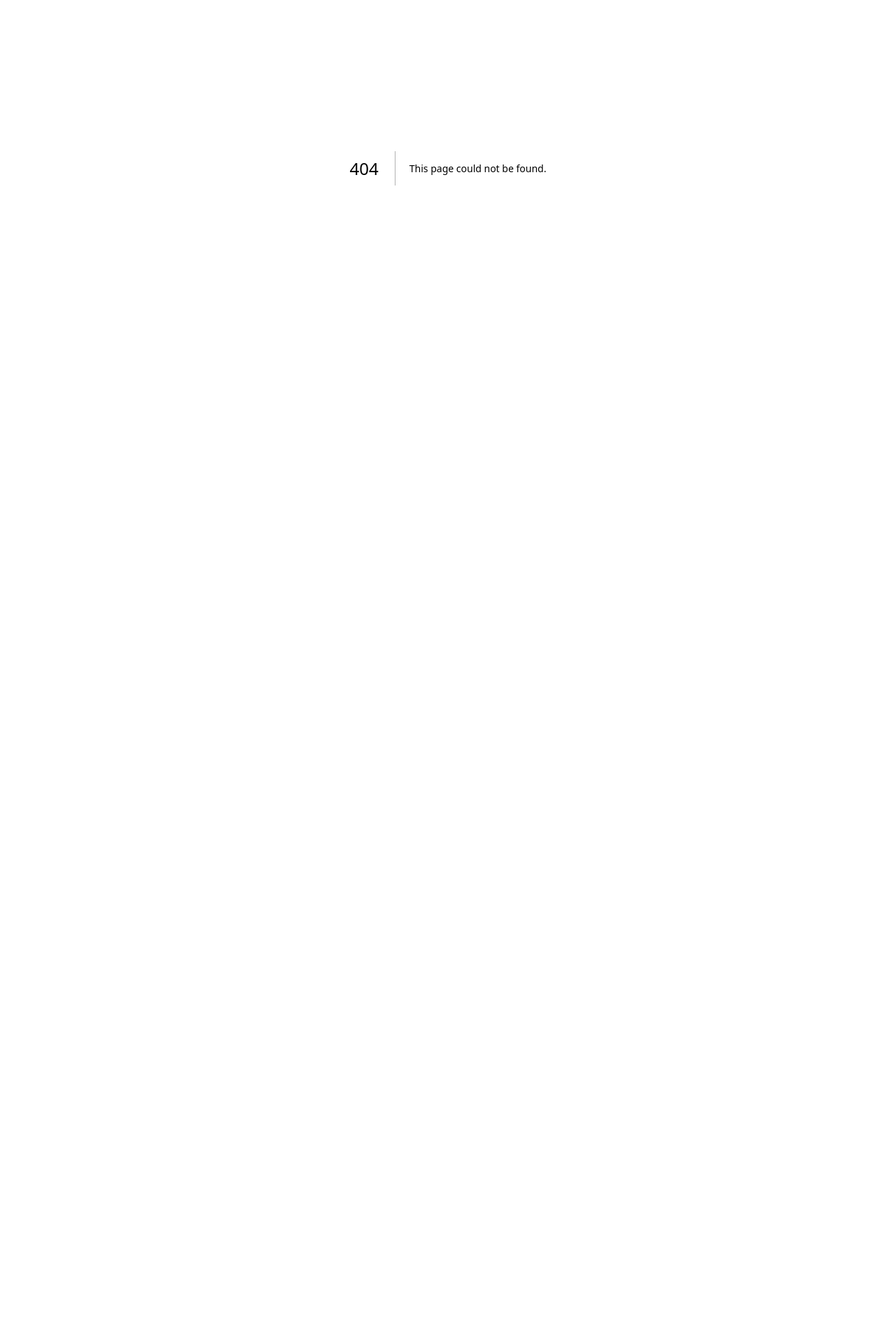
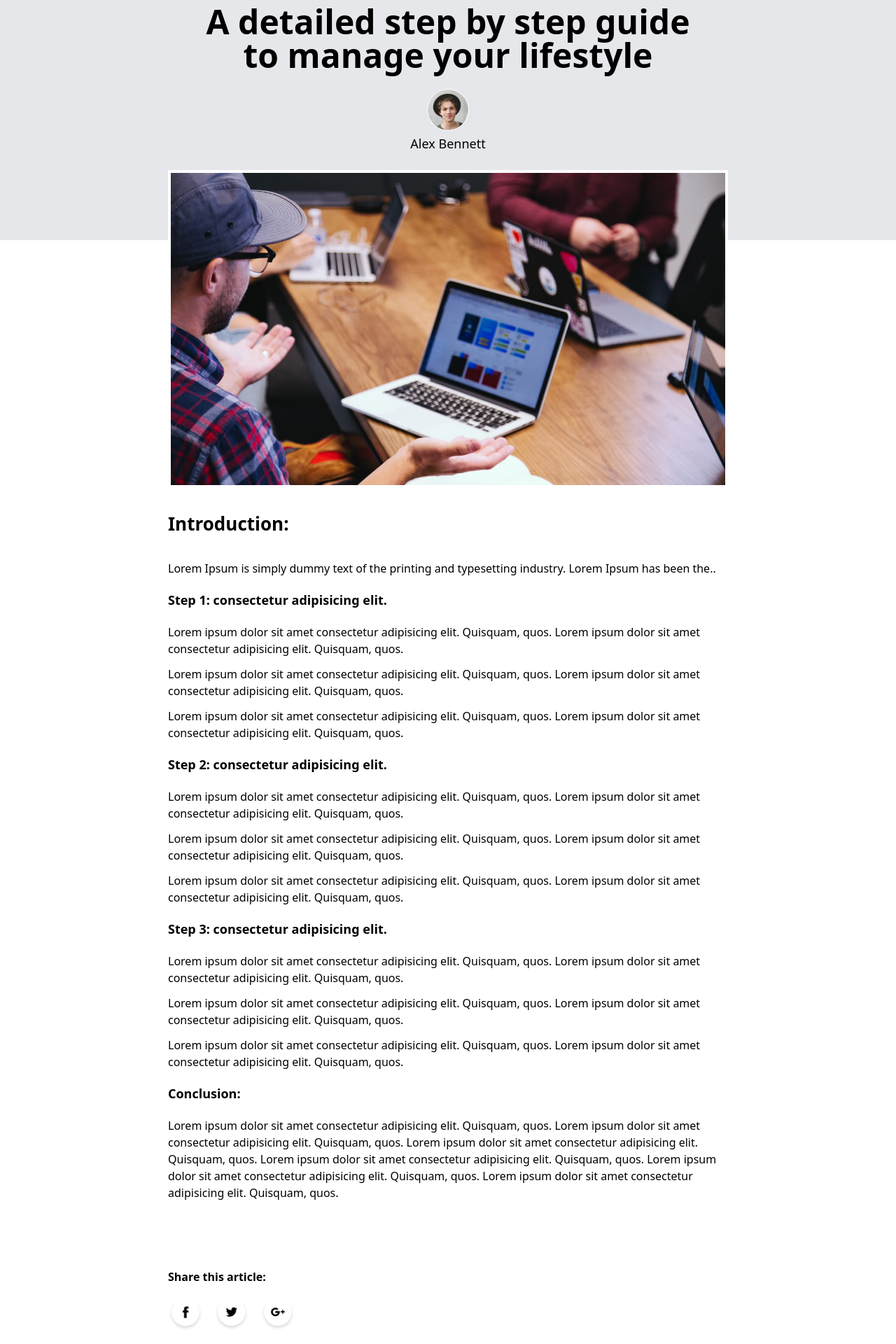
Before and after one commit to Kinolog76/NextJs-blog, a Next.js app: page /blogs/1 in a window 1280 px wide. Before the commit this address had no page. Shown: the part 160-2080 px from the top of the page at 70% size. Before the commit the page ends 800 px from the top, so only its background shows below. Built offline with nearby package versions, Linux system fonts and the light colour scheme.

Commit message:
Add blog page

```diff
--- a/Components/BlogList.jsx
+++ b/Components/BlogList.jsx
@@ -51,7 +51,7 @@ function BlogList() {
         </button>
       </div>
 
-      <div className="flex flex-wrap justify-around gap-1 gap-y-10 mb-16 xl:mx-24">
+      <div className="flex flex-wrap justify-around gap-2 gap-y-10 mb-16 xl:mx-24">
         {blog_data
           .filter((item) => menu === "All" ? item : item.category === menu).map((item) => {
             return <BlogItem key={item.id} {...item} />;
--- /dev/null
+++ b/Components/HeaderTop.jsx
@@ -0,0 +1,26 @@
+import Link from "next/link";
+import Image from "next/image";
+import { assets } from "@/assets/assets";
+
+function HeaderTop () {
+  return (
+    <>
+      <div className="flex items-center justify-between">
+        <Link href="/">
+          <Image
+            src={assets.logo}
+            alt="logo"
+            width={180}
+            height={180}
+            className="w-[130px] sm:w-auto"
+          />
+        </Link>
+        <button className="flex items-center gap-2 font-medium py-1 px-3 sm:py-3 sm:px-6 border border-solid border-black shadow-[-3px_3px_0px_#000] hover:shadow-[-7px_7px_0px_#000] focus:shadow-[-7px_7px_0px_#000] transition-all duration-300">
+          Get Started <Image src={assets.arrow} alt="Get started" />
+        </button>
+      </div>
+    </>
+  )
+};
+
+export default HeaderTop
--- /dev/null
+++ b/app/blogs/[id]/page.jsx
@@ -0,0 +1,70 @@
+"use client";
+
+import { useState, useEffect } from "react";
+import { blog_data, assets } from "@/assets/assets.js";
+import HeaderTop from "@/Components/HeaderTop";
+import Image from "next/image";
+import Footer from "@/Components/Footer";
+
+function Page({ params }) {
+  const [data, setData] = useState(null);
+
+  const fetchData = async () => {
+    for (let i = 0; i < blog_data.length; i++) {
+      if (Number(params.id) === blog_data[i].id) {
+        setData(blog_data[i]);
+        console.log(blog_data[i]);
+        break;
+      }
+    }
+  };
+
+  useEffect(() => {
+    fetchData();
+  }, []);
+
+  return data ? (
+    <>
+      <div className="py-5 px-5 md:px-12 lg:px-28 bg-gray-200">
+        <HeaderTop />
+        <div className="text-center my-24">
+          <h1 className="text-2xl sm:text-5xl font-semibold max-w-[700px] mx-auto">{data.title}</h1>
+          <Image className="mx-auto mt-6 border border-white rounded-full" src={data.author_img} alt={data.author} width={60} height={60} />
+          <p className="mt-1 pb-2 text-lg max-w-[740px] mx-auto">{data.author}</p>
+        </div>
+      </div>
+      <div className="mx-5 max-w-[800px] md:mx-auto mt-[-100px] mb-10">
+        <Image className="border-4 border-white" src={data.image} alt={data.title} width={1280} height={720} priority={true} />
+        <h2 className="text-[26px] font-semibold my-8">Introduction:</h2>
+        <p>{data.description}</p>
+        <h3 className="text-[18px] font-semibold my-5">Step 1: consectetur adipisicing elit.</h3>
+        <p className="my-3">Lorem ipsum dolor sit amet consectetur adipisicing elit. Quisquam, quos. Lorem ipsum dolor sit amet consectetur adipisicing elit. Quisquam, quos.</p>
+        <p className="my-3">Lorem ipsum dolor sit amet consectetur adipisicing elit. Quisquam, quos. Lorem ipsum dolor sit amet consectetur adipisicing elit. Quisquam, quos.</p>
+        <p className="my-3">Lorem ipsum dolor sit amet consectetur adipisicing elit. Quisquam, quos. Lorem ipsum dolor sit amet consectetur adipisicing elit. Quisquam, quos.</p>
+        <h3 className="text-[18px] font-semibold my-5">Step 2: consectetur adipisicing elit.</h3>
+        <p className="my-3">Lorem ipsum dolor sit amet consectetur adipisicing elit. Quisquam, quos. Lorem ipsum dolor sit amet consectetur adipisicing elit. Quisquam, quos.</p>
+        <p className="my-3">Lorem ipsum dolor sit amet consectetur adipisicing elit. Quisquam, quos. Lorem ipsum dolor sit amet consectetur adipisicing elit. Quisquam, quos.</p>
+        <p className="my-3">Lorem ipsum dolor sit amet consectetur adipisicing elit. Quisquam, quos. Lorem ipsum dolor sit amet consectetur adipisicing elit. Quisquam, quos.</p>
+        <h3 className="text-[18px] font-semibold my-5">Step 3: consectetur adipisicing elit.</h3>
+        <p className="my-3">Lorem ipsum dolor sit amet consectetur adipisicing elit. Quisquam, quos. Lorem ipsum dolor sit amet consectetur adipisicing elit. Quisquam, quos.</p>
+        <p className="my-3">Lorem ipsum dolor sit amet consectetur adipisicing elit. Quisquam, quos. Lorem ipsum dolor sit amet consectetur adipisicing elit. Quisquam, quos.</p>
+        <p className="my-3">Lorem ipsum dolor sit amet consectetur adipisicing elit. Quisquam, quos. Lorem ipsum dolor sit amet consectetur adipisicing elit. Quisquam, quos.</p>
+        <h3 className="text-[18px] font-semibold my-5">Conclusion:</h3>
+        <p className="my-3">Lorem ipsum dolor sit amet consectetur adipisicing elit. Quisquam, quos. Lorem ipsum dolor sit amet consectetur adipisicing elit. Quisquam, quos. Lorem ipsum dolor sit amet consectetur adipisicing elit. Quisquam, quos. Lorem ipsum dolor sit amet consectetur adipisicing elit. Quisquam, quos. Lorem ipsum dolor sit amet consectetur adipisicing elit. Quisquam, quos. Lorem ipsum dolor sit amet consectetur adipisicing elit. Quisquam, quos.</p>
+        <div className="my-24">
+          <p className="font font-semibold my-4 text-black">Share this article:</p>
+          <div className="flex items-center gap-4 mt-2">
+            <Image src={assets.facebook_icon} alt="facebook" width={50} />
+            <Image src={assets.twitter_icon} alt="twitter" width={50} />
+            <Image src={assets.googleplus_icon} alt="googleplus" width={50} />
+          </div>
+        </div>
+      </div>
+      <Footer />
+    </>
+  ) : (
+    <div>Loading...</div>
+  );
+}
+
+export default Page;
```
Also changed, not shown: Components/BlogItem.jsx (+11 -14 lines), Components/Header.jsx (+3 -18 lines), app/fonts/GeistMonoVF.woff (deleted), app/fonts/GeistVF.woff (deleted).
